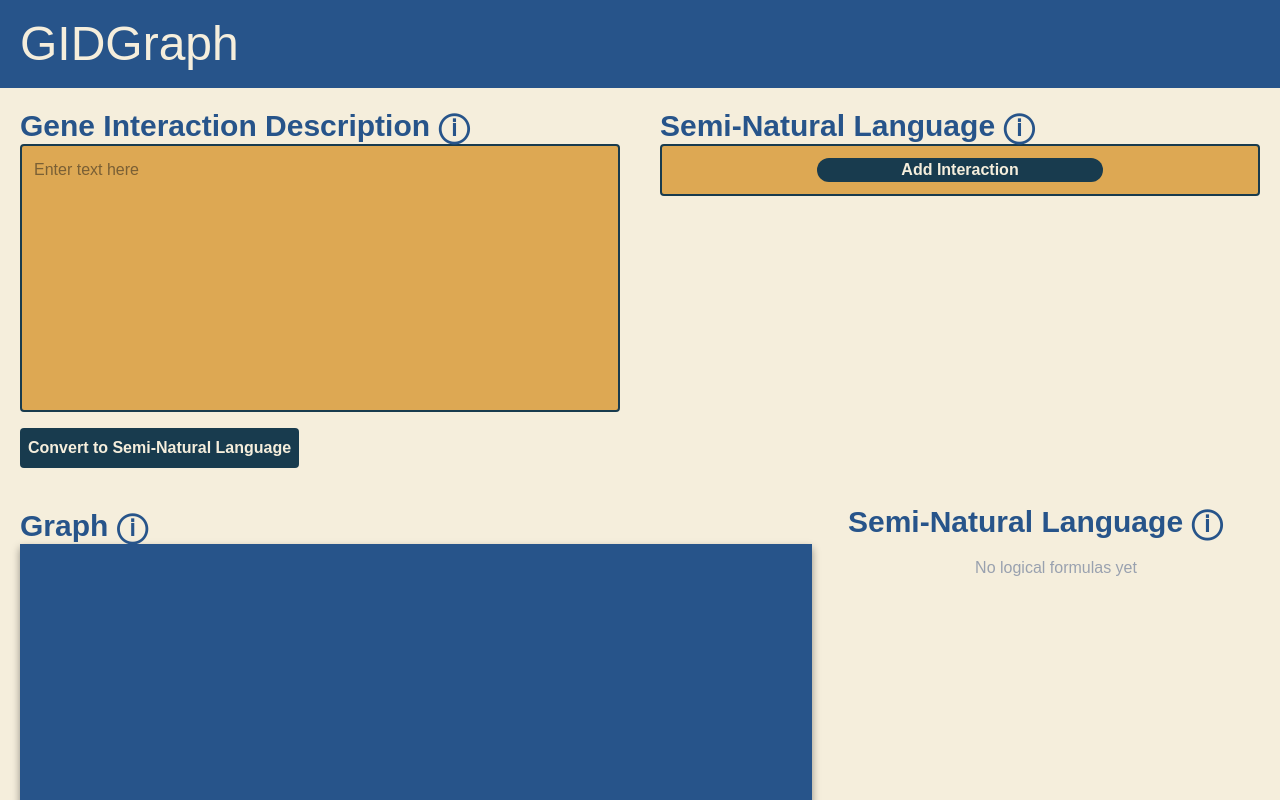
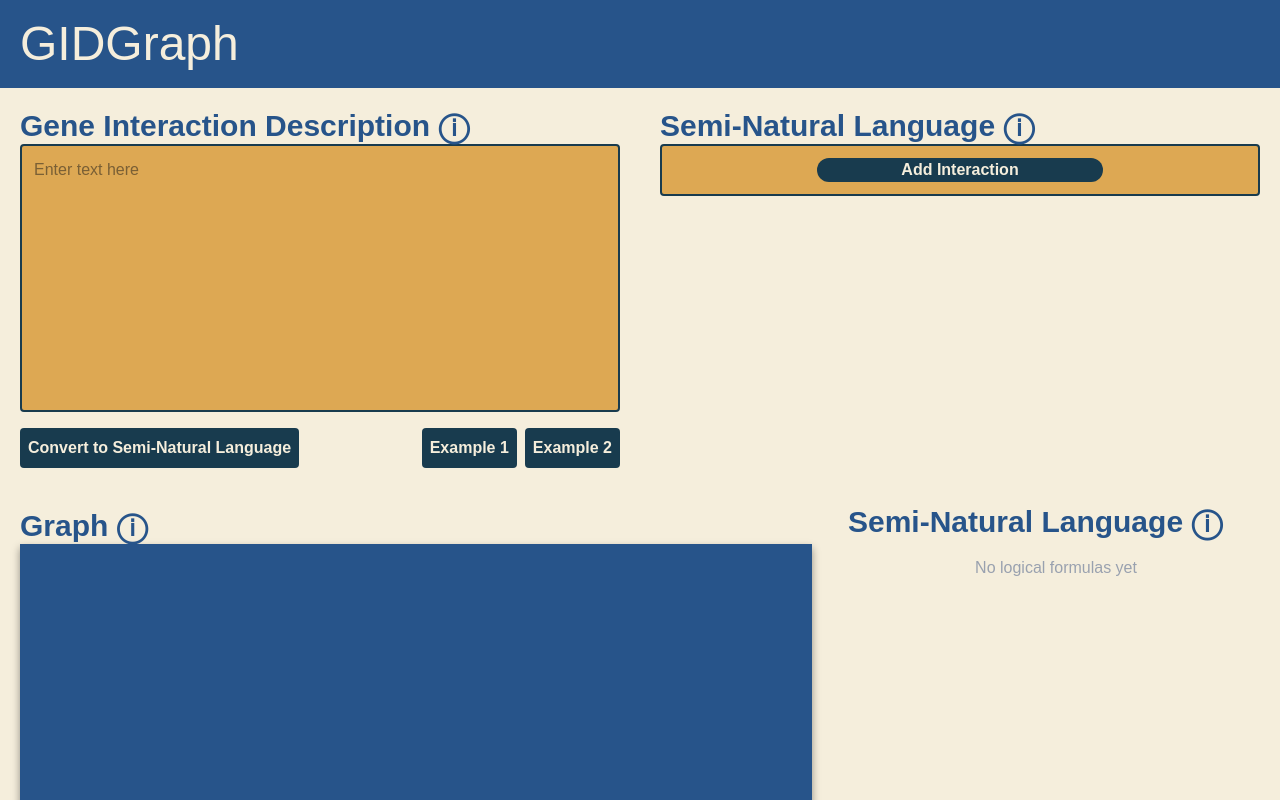
Before and after one commit to Valtyre/GIDGraph, a Next.js app in the folder frontend/: page / in a window 1280 px wide. Shown: the top 800 px of the page. Built offline with nearby package versions, Linux system fonts and the light colour scheme.

Commit message:
Example text buttons

```diff
--- a/frontend/src/app/Elements/natrualLanguageBox.tsx
+++ b/frontend/src/app/Elements/natrualLanguageBox.tsx
@@ -7,6 +7,8 @@ export default function NatrualLanguageBox({ fun, graph }: { fun: Dispatch<SetSt
   const [cursor, setCursor] = useState<"default" | "wait">("default");
   const [graphModified, setGraphModified] = useState(false);
 
+  const exampleText1 = "GATA46 enhances HEY2 expression. GATA46 directly activates HAND2 expression. IRX4 expression is lost by HAND2 knockout.IRX4 contributes to activating MYL2. IRX4 activates HAND2. NR2F2 represses IRX4 gene expression. NR2F2 represses MYL2. NR2F2 represses HEY2 gene. NR2F2 binds to genomic loci of MYL7 and expression is lost in NR2F2 knockout cells. Ectopic MYL7 (and other atrial genes) expression is observed in HEY2 knockout ventricles. Expression of HEY2 is increased by NOTCH signalling. NOTCH activates NOTCH."
+  const exampleText2 = "Gene A activates Gene B. Gene C inhibits the expression of Gene D. Gene E and Gene F cooperatively activate Gene G. Gene H represses Gene I, but only in the presence of Gene J. Gene K is auto-activating. Gene L represses both Gene M and Gene N. Gene O is activated by Gene P but repressed by Gene Q. Gene R is only activated when Gene S is inactive. Gene T and Gene U form a mutual inhibition loop. Gene V is constitutively expressed and not regulated by other genes."
   const initialGraph = useRef<Graph | null>(null);
 
   // Save the first loaded graph
@@ -78,6 +80,7 @@ export default function NatrualLanguageBox({ fun, graph }: { fun: Dispatch<SetSt
           onChange={(e) => setText(e.target.value)}
           placeholder="Enter text here"
         />
+        <div className="flex flex-row gap-2 justify-between w-full">
             <button
               onClick={() => {
                 fetchGraph(text);
@@ -87,6 +90,25 @@ export default function NatrualLanguageBox({ fun, graph }: { fun: Dispatch<SetSt
               >
               Convert to Semi-Natural Language
             </button>
+            <div className="flex gap-2">
+              <button
+                onClick={() => {
+                  setText(exampleText1)
+                }}
+                className={`bg-third font-bold rounded-sm mt-4 p-2 w-fit text-main ${cursor === "wait" ? "cursor-wait" : "cursor-default"} hover:bg-second`}
+                >
+                Example 1
+              </button>
+              <button
+                onClick={() => {
+                  setText(exampleText2)
+                }}
+                className={`bg-third font-bold rounded-sm mt-4 p-2 w-fit text-main ${cursor === "wait" ? "cursor-wait" : "cursor-default"} hover:bg-second`}
+                >
+                Example 2
+              </button>
+                </div>
+          </div>
       </div>
     </>
   );
```
Lines whose indentation alone changed are shown as unchanged.
